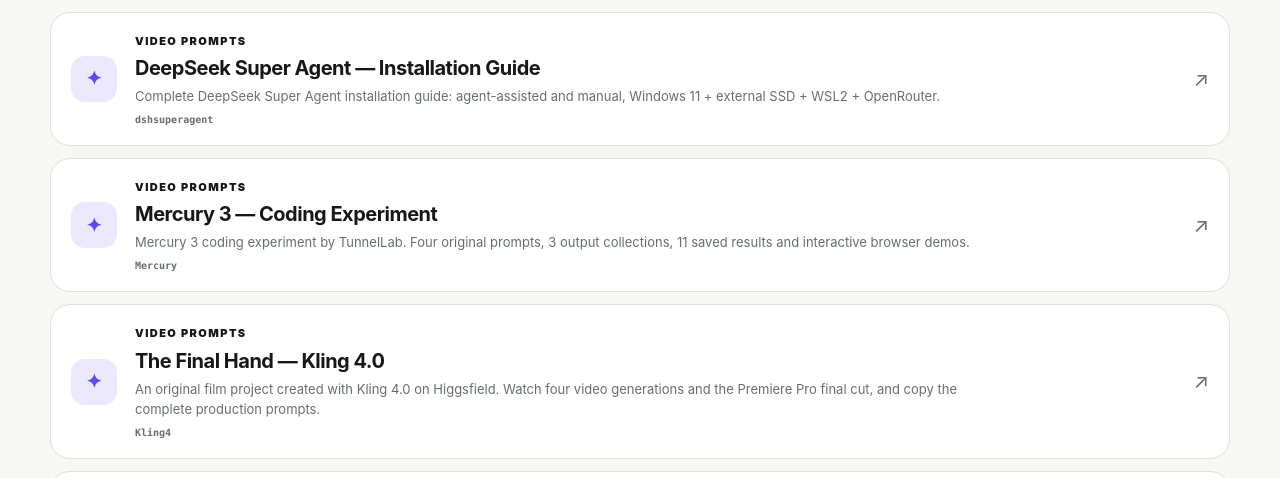
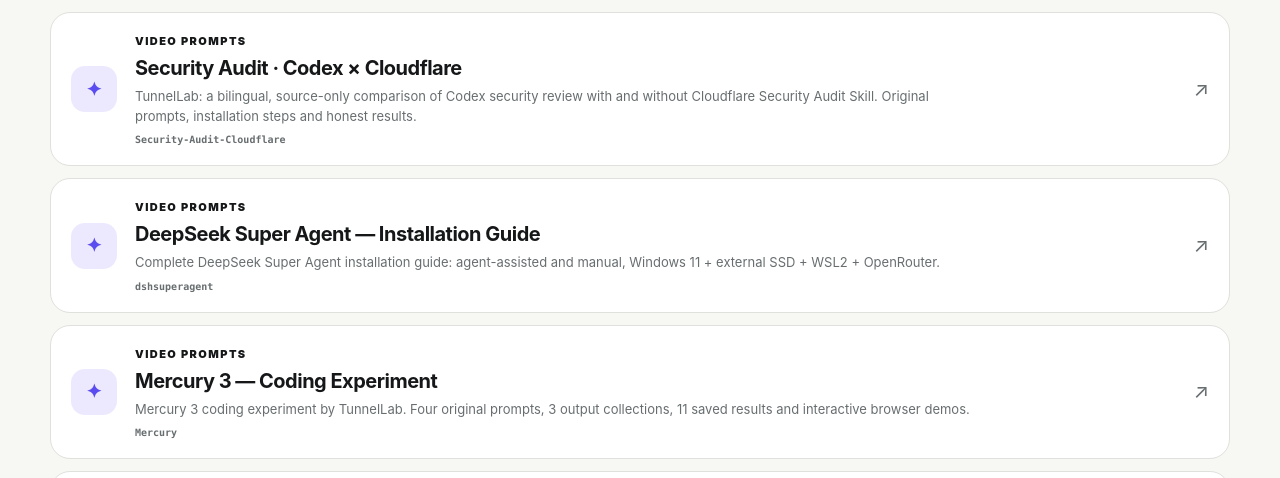
Before and after one commit to pouramin/pouramin.github.io, a plain HTML site: page prompts/index.html in a window 1280 px wide. Shown: the part 622-1100 px from the top of the page. Drawn offline with Linux system fonts and the light colour scheme.

Commit message:
chore: refresh prompt library

```diff
--- a/prompts/index.html
+++ b/prompts/index.html
@@ -77,6 +77,16 @@
     <div class="section-head"><div><span class="kicker">VIDEO COMPANIONS</span><h2>Latest prompt pages.</h2></div><p>Open an item to jump directly to its full companion site.</p></div>
     <!-- AUTO:PROMPT_LIBRARY:START -->
 <div class="prompt-list">
+<a class="prompt-item" href="https://pouramin.dev/Security-Audit-Cloudflare/" target="_blank" rel="noreferrer">
+  <span class="prompt-icon" aria-hidden="true">✦</span>
+  <span class="prompt-copy">
+    <span class="micro">VIDEO PROMPTS</span>
+    <strong>Security Audit · Codex × Cloudflare</strong>
+    <small>TunnelLab: a bilingual, source-only comparison of Codex security review with and without Cloudflare Security Audit Skill. Original prompts, installation steps and honest results.</small>
+    <span class="prompt-meta">Security-Audit-Cloudflare</span>
+  </span>
+  <span class="prompt-arrow" aria-hidden="true">↗</span>
+</a>
 <a class="prompt-item" href="https://pouramin.dev/dshsuperagent/" target="_blank" rel="noreferrer">
   <span class="prompt-icon" aria-hidden="true">✦</span>
   <span class="prompt-copy">
```
Also changed, not shown: data/prompts.json (+11 -1 lines).
